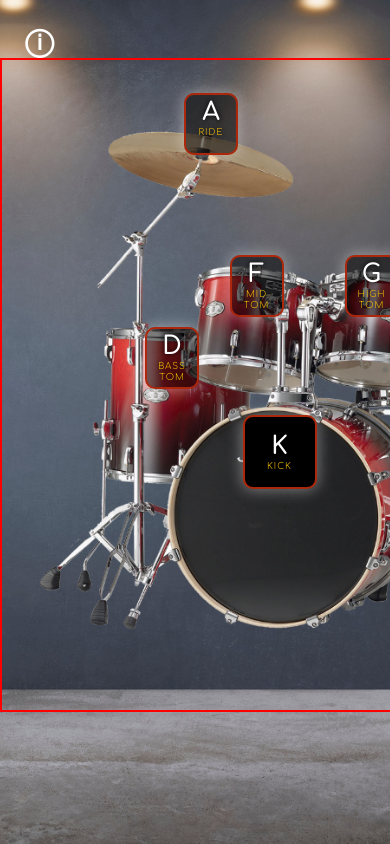
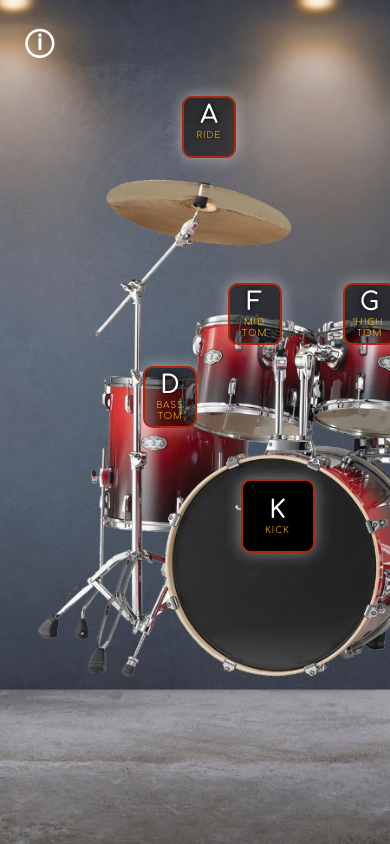
Before and after one commit to robbinwilson24/javascript-drum-kit, a plain HTML site: page index.html in a window 390 px wide. Shown: the top 844 px of the page. Drawn offline with Linux system fonts and the light colour scheme.

Commit message:
Update styles.css

```diff
--- a/styles.css
+++ b/styles.css
@@ -265,6 +265,6 @@ html {
 
   @media (max-width: 900px) {
     .keys {
-      border: 2px solid red;
+      padding-top: 100px;
     }
   }
```
